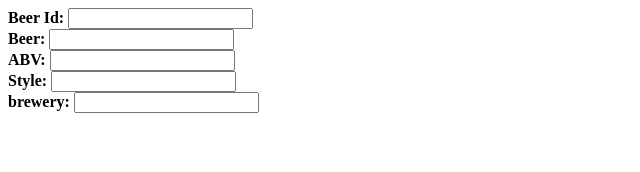
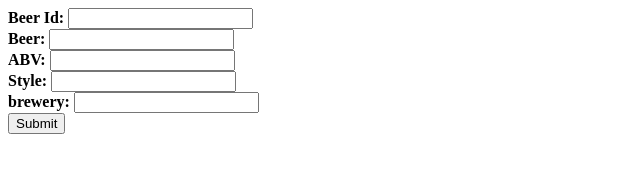
Before and after one commit to jfoessettjr/AP262, a plain HTML site: page index.html in a window 1280 px wide. Shown: the whole page, without its empty margins (0-640 px from the left). Drawn offline with Linux system fonts and the light colour scheme.

Commit message:
added submit button

```diff
--- a/index.html
+++ b/index.html
@@ -26,7 +26,9 @@
         <label for="brewery"><b>brewery:</b></label>
         <input name="brewery" type="text" class="form_control" placeholder="">
     </div>
-
+    <div>
+        <input type="submit" />
+    </div>
     <script src="js\postBeers.js"></script>
 </body>
 </html>
```
